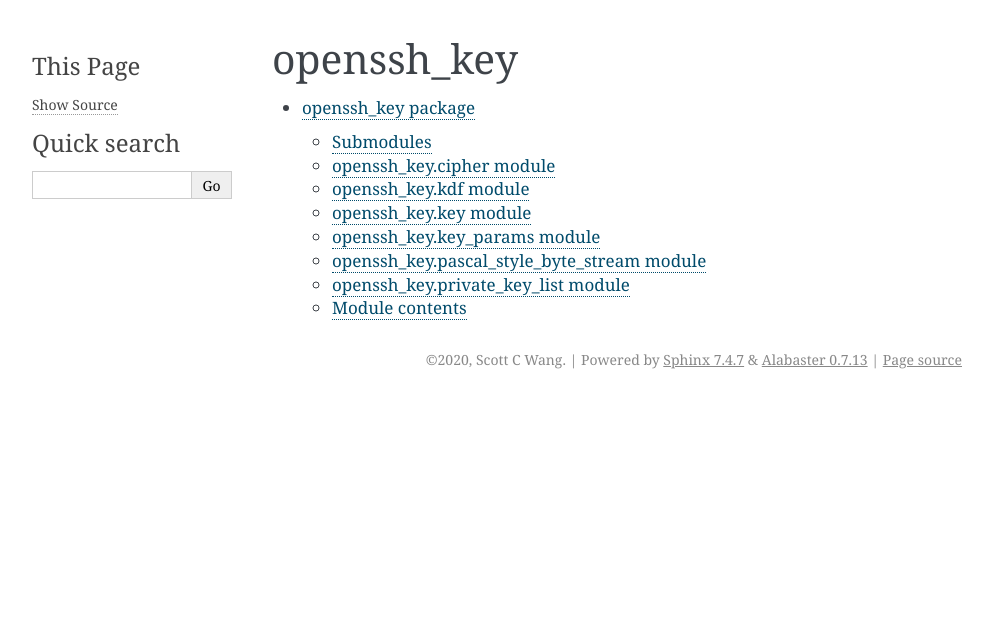
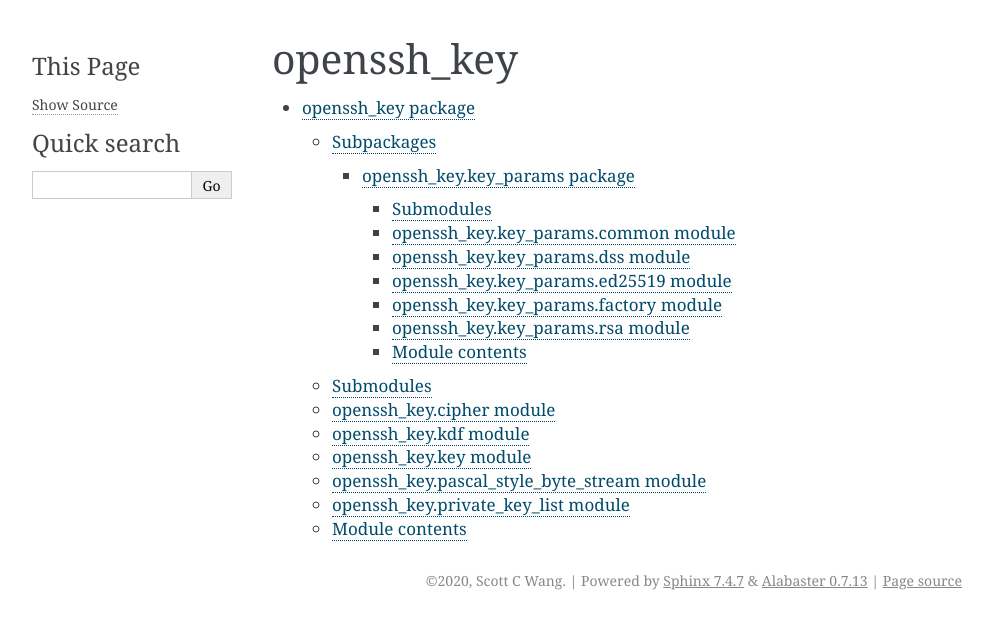
Before and after one commit to scottcwang/openssh_key_parser, a Sphinx documentation site: the page built from docs/modules.rst, in a window 1280 px wide. Shown: the top 629 px of the page, without its empty margins (148-1141 px from the left). Built offline with Sphinx 7.4.7, drawn with Linux system fonts in a browser that asks for light colours.

Commit message:
Update sphinx pages for key_params package

```diff
--- /dev/null
+++ b/docs/openssh_key.key_params.rst
@@ -0,0 +1,53 @@
+openssh\_key.key\_params package
+================================
+
+Submodules
+----------
+
+openssh\_key.key\_params.common module
+--------------------------------------
+
+.. automodule:: openssh_key.key_params.common
+   :members:
+   :undoc-members:
+   :show-inheritance:
+
+openssh\_key.key\_params.dss module
+-----------------------------------
+
+.. automodule:: openssh_key.key_params.dss
+   :members:
+   :undoc-members:
+   :show-inheritance:
+
+openssh\_key.key\_params.ed25519 module
+---------------------------------------
+
+.. automodule:: openssh_key.key_params.ed25519
+   :members:
+   :undoc-members:
+   :show-inheritance:
+
+openssh\_key.key\_params.factory module
+---------------------------------------
+
+.. automodule:: openssh_key.key_params.factory
+   :members:
+   :undoc-members:
+   :show-inheritance:
+
+openssh\_key.key\_params.rsa module
+-----------------------------------
+
+.. automodule:: openssh_key.key_params.rsa
+   :members:
+   :undoc-members:
+   :show-inheritance:
+
+Module contents
+---------------
+
+.. automodule:: openssh_key.key_params
+   :members:
+   :undoc-members:
+   :show-inheritance:
--- a/docs/openssh_key.rst
+++ b/docs/openssh_key.rst
@@ -1,5 +1,13 @@
 openssh\_key package
 ====================
+
+Subpackages
+-----------
+
+.. toctree::
+   :maxdepth: 4
+
+   openssh_key.key_params
 
 Submodules
 ----------
@@ -52,7 +52,6 @@ openssh\_key.private\_key\_list module
    :undoc-members:
    :show-inheritance:
 
-
 Module contents
 ---------------
 
```
Also changed, not shown: other parts of docs/openssh_key.rst (+0 -8 lines).
